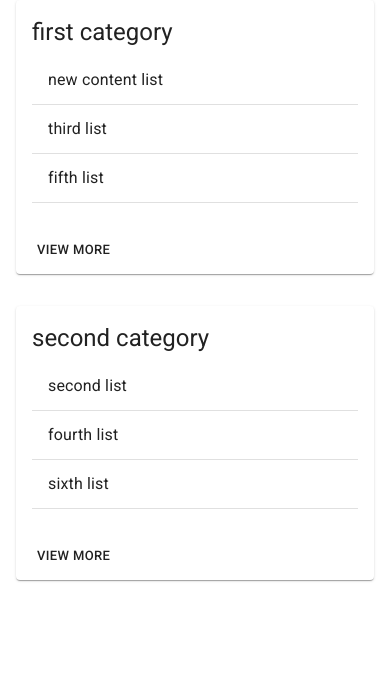
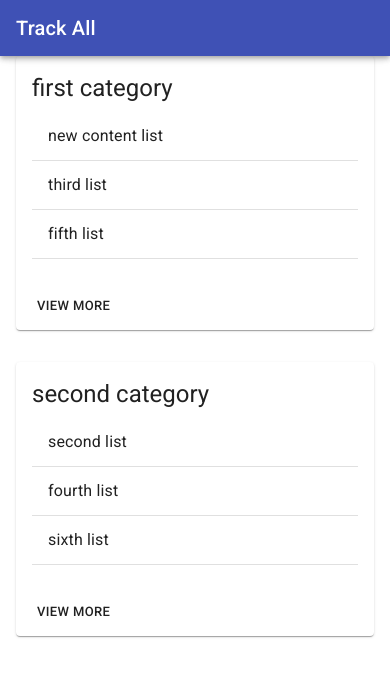
Before and after one commit to jeremeylee/TrackAll, a React (Create React App) app in the folder client/: page / in a window 390 px wide. Shown: the top 676 px of the page. Built offline with nearby package versions, Linux system fonts and the light colour scheme; data requests are answered from the project's data file.

Commit message:
Changed toolbar content to be a prop

```diff
--- a/client/src/components/Navigation.js
+++ b/client/src/components/Navigation.js
@@ -1,14 +1,12 @@
 import React from "react";
-import { AppBar, Toolbar, Typography, useMediaQuery } from "@material-ui/core";
+import { AppBar, Toolbar } from "@material-ui/core";
 
 const Navigation = props => {
-	const matches = useMediaQuery("(min-width:1024px)");
+	// const matches = useMediaQuery("(min-width:1024px)");
 
 	return (
-		<AppBar position="sticky" style={{ display: matches ? "" : "none" }}>
-			<Toolbar>
-				<Typography variant="h6">Track All</Typography>
-			</Toolbar>
+		<AppBar position="sticky">
+			<Toolbar>{props.toolBarContent}</Toolbar>
 		</AppBar>
 	);
 };
```
